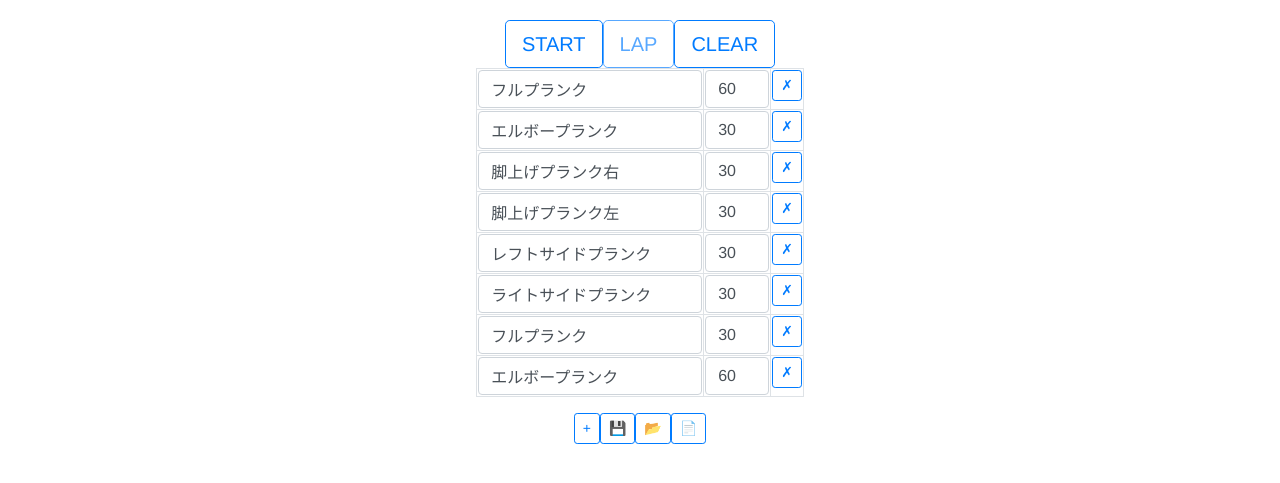
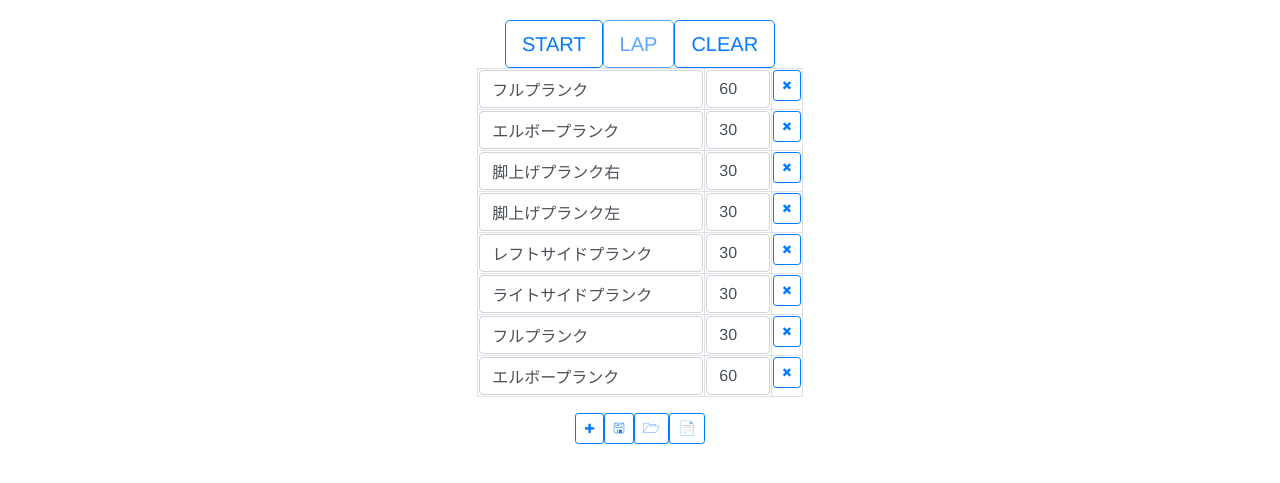
Before and after one commit to z589app/pwa-plank-watch, a Vue app: page /#/ in a window 1280 px wide. Shown: the part 169-652 px from the top of the page. Built offline with nearby package versions, Linux system fonts and the light colour scheme.

Commit message:
change icons

```diff
--- a/config/index.js
+++ b/config/index.js
@@ -25,7 +25,7 @@ module.exports = {
   },
   dev: {
     env: require('./dev.env'),
-    port: 8080,
+    port: 8888,
     autoOpenBrowser: true,
     assetsSubDirectory: 'static',
     assetsPublicPath: '/',
--- a/src/components/StopWatch.vue
+++ b/src/components/StopWatch.vue
@@ -23,15 +23,15 @@
           <th class="th-pad1 menu-sec">
             <input class="form-control menu-sec" type="number" placeholder='integer seconds' v-model=mn.sec></th>
           <th class="th-pad1 menu-batu">
-            <button class="btn btn-outline-primary btn-sm" @click="removeItem(index)">✗</button></th>
+            <button class="btn btn-outline-primary btn-sm" @click="removeItem(index)">&#128941;</button></th>
         </tr>
       </table>
       <button type="button" class="btn btn-outline-primary btn-sm"
-        @click="addItem" data-toggle="tooltip" data-placement="top" title="Add Item">+</button>
+        @click="addItem" data-toggle="tooltip" data-placement="top" title="Add Item">&#128934;</button>
       <button type="button" class="btn btn-outline-primary btn-sm"
-        @click="saveMenu" data-toggle="tooltip" data-placement="top" title="Save items">&#x1F4BE;</button>
+        @click="saveMenu" data-toggle="tooltip" data-placement="top" title="Save items">&#128427;</button>
       <button type="button" class="btn btn-outline-primary btn-sm"
-        @click="loadMenu" data-toggle="tooltip" data-placement="top" title="Load items">&#x1F4C2;</button>
+        @click="loadMenu" data-toggle="tooltip" data-placement="top" title="Load items">&#128449;</button>
       <button type="button" class="btn btn-outline-primary btn-sm"
         @click="loadDefaultMenu" data-toggle="tooltip" data-placement="top" title="Load default">&#x1F4C4;</button>
       <ul v-if="times.length">
```
Also changed, not shown: index.html (+5 -5 lines).
